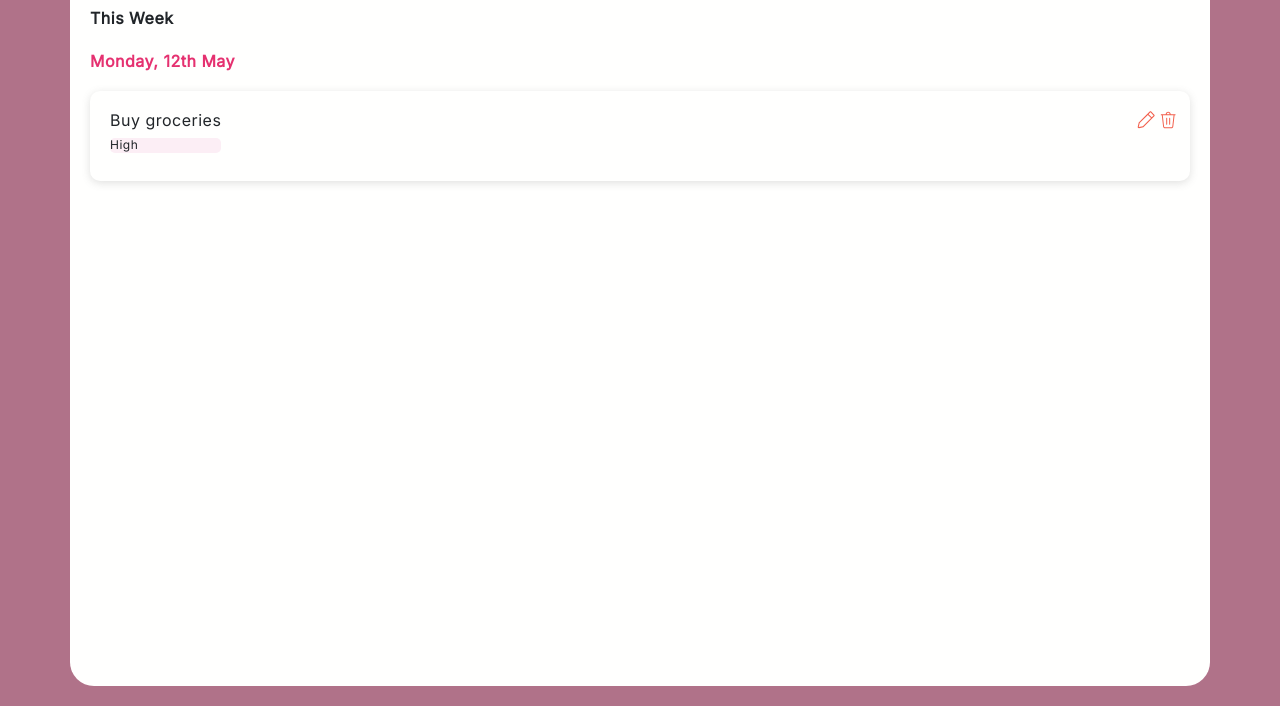
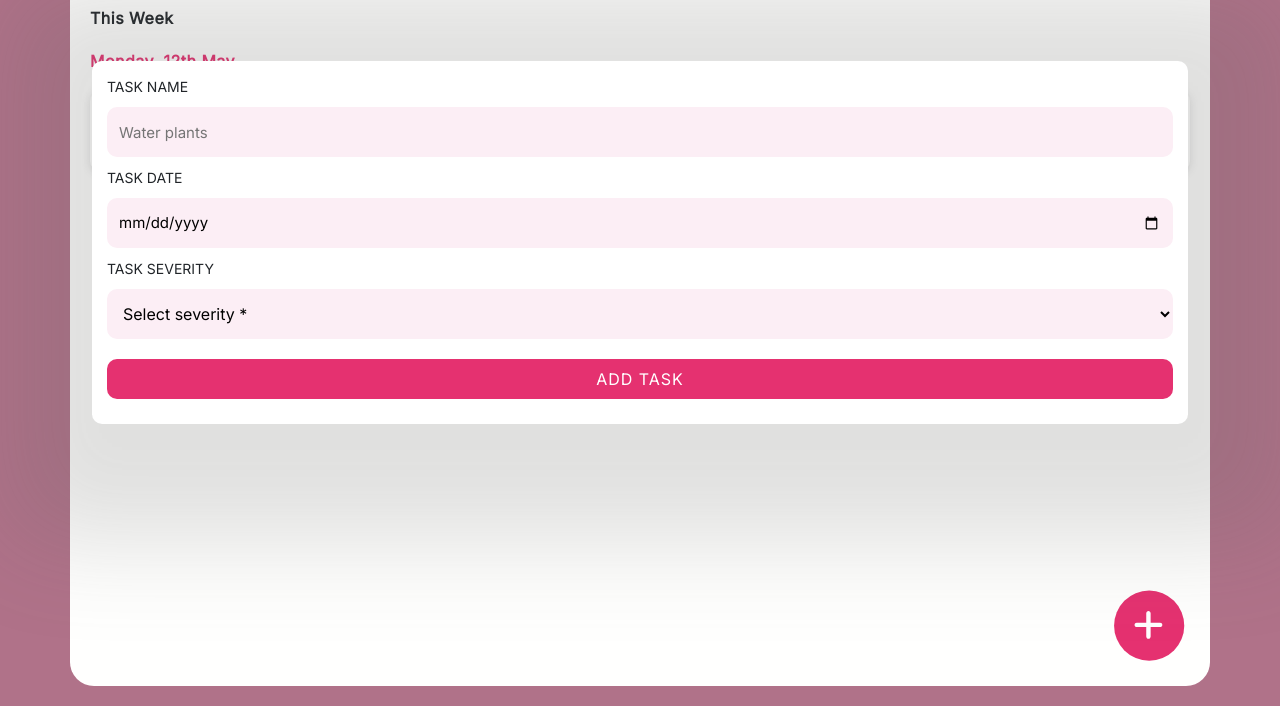
Before and after one commit to shaaaades/todo-list, a website: page mainpage.html in a window 1280 px wide. Shown: the part 94-800 px from the top of the page. Drawn offline with nearby package versions, Linux system fonts and the light colour scheme.

Commit message:
Added styles to add task functionality

```diff
--- a/mainpage.html
+++ b/mainpage.html
@@ -4,7 +4,7 @@
   <meta charset="UTF-8">
   <meta name="viewport" content="width=device-width, initial-scale=1.0">
   <link rel="stylesheet" href="https://fonts.googleapis.com/css2?family=Inter">
-  <link rel="stylesheet" href="/styles/mainpage.css">
+  <link rel="stylesheet" href="/todo-list/styles/mainpage.css">
   <link href="https://cdn.jsdelivr.net/npm/bootstrap@5.2.3/dist/css/bootstrap.min.css" rel="stylesheet" integrity="sha384-rbsA2VBKQhggwzxH7pPCaAqO46MgnOM80zW1RWuH61DGLwZJEdK2Kadq2F9CUG65" crossorigin="anonymous">
   <title>To Do List</title>
 </head>
@@ -21,14 +21,35 @@
           <h3>High</h3>
         </div>
         <div class="task-icons">
-          <img src="/assets/icons/edit-task-icon.svg" alt="Edit Task">
-          <img src="/assets/icons/delete-task-icon.svg" alt="Edit Task">
+          <img src="/todo-list/assets/icons/edit-task-icon.svg" alt="Edit Task">
+          <img src="/todo-list/assets/icons/delete-task-icon.svg" alt="Delete Task">
         </div>
       </div>
+
+      <div class="add-task-container">
+        <img id="add-task" src="/todo-list/assets/icons/add-task-icon.svg" alt="Add Task">
+      </div>
+    </div>
+
+    <!-- Modal for adding tasks -->
+    <div id="add-task-modal" class="add-task-modal">
+      <p>TASK NAME</p>
+      <input type="text" placeholder="Water plants">
+      <p>TASK DATE</p>
+      <!-- Add minimum and maximum dates. Min for now, max for future. -->
+      <input type="date" name="task-date" placeholder="20 Feb 2025">
+      <p>TASK SEVERITY</p>
+      <select name="task-severity" id="task-severity">
+        <option value="" class="task-options-placeholder">Select severity &ast;</option>
+        <option value="high-severity">High</option>
+        <option value="medium-severity">Medium</option>
+        <option value="low-severity">Low</option>
+      </select>
+      <button id="add-task-button" class="add-task-button">ADD TASK</button>
     </div>
   </div>
 
   <script src="https://cdn.jsdelivr.net/npm/bootstrap@5.2.3/dist/js/bootstrap.bundle.min.js" integrity="sha384-kenU1KFdBIe4zVF0s0G1M5b4hcpxyD9F7jL+jjXkk+Q2h455rYXK/7HAuoJl+0I4" crossorigin="anonymous"></script>
-  <script src="/scripts/mainpage.js" type="module"></script>
+  <script src="/todo-list/scripts/mainpage.js" type="module"></script>
 </body>
 </html>
--- a/scripts/index.js
+++ b/scripts/index.js
@@ -1,7 +1,7 @@
 const myButton = () => {
   let button = document.getElementById("intro-button");
   button.addEventListener("click", function(){
-      window.location.href = "mainpage.html"
+      window.location.href = "../todo-list/mainpage.html"
   })
 }
 export default myButton();
--- /dev/null
+++ b/scripts/mainpage.js
@@ -0,0 +1,15 @@
+function addTask() {
+  let task = document.getElementById("add-task");
+  task.addEventListener("click", function() {
+    console.log("Clicked")
+    let addTaskModal = document.getElementById("add-task-modal");
+    if (addTaskModal.style.display === "none") {
+      addTaskModal.style.display = "block";
+    }
+    else {
+      addTaskModal.style.display = "none";
+    }
+  })
+}
+
+export default addTask();
--- a/styles/index.css
+++ b/styles/index.css
@@ -1,3 +1,67 @@
+@font-face {
+  font-family: "Inter";
+  src: url("../assets/fonts/Inter_Thin.woff") format("woff");
+  font-weight: 100;
+  font-style: normal;
+}
+
+@font-face {
+  font-family: "Inter";
+  src: url("../assets/fonts/Inter_ExtraLight.woff") format("woff");
+  font-weight: 200;
+  font-style: normal;
+}
+
+@font-face {
+  font-family: "Inter";
+  src: url("../assets/fonts/Inter_Light.woff") format("woff");
+  font-weight: 300;
+  font-style: normal;
+}
+
+
+@font-face {
+  font-family: "Inter";
+  src: url("../assets/fonts/Inter_Regular.woff") format("woff");
+  font-weight: 400;
+  font-style: normal;
+}
+
+@font-face {
+  font-family: "Inter";
+  src: url("../assets/fonts/Inter_Medium.woff") format("woff");
+  font-weight: 500;
+  font-style: normal;
+}
+
+@font-face {
+  font-family: "Inter";
+  src: url("../assets/fonts/Inter_SemiBold.woff") format("woff");
+  font-weight: 600;
+  font-style: normal;
+}
+
+@font-face {
+  font-family: "Inter";
+  src: url("../assets/fonts/Inter_Bold.woff") format("woff");
+  font-weight: 700;
+  font-style: normal;
+}
+
+@font-face {
+  font-family: "Inter";
+  src: url("../assets/fonts/Inter_ExtraBold.woff") format("woff");
+  font-weight: 800;
+  font-style: normal;
+}
+
+@font-face {
+  font-family: "Inter";
+  src: url("../assets/fonts/Inter_Black.woff") format("woff");
+  font-weight: 900;
+  font-style: normal;
+}
+
 #bootstrap-overrides {
   font-family: "Inter", sans-serif;
   background-color: #B07289;
@@ -5,7 +69,6 @@
   text-align: center;
 }
 
-/* Bootstrap */
 .container-sm {
   background-color: #FFFFFE;
   border-radius: 24px;
@@ -18,28 +81,29 @@
 }
 
 .intro-quote, .intro-quote-author {
-  font-weight: 900;
-  font-size: 20px;
+  font-weight: 700;
+  font-size: 18px;
   margin: 0;
   letter-spacing: 1px;
+  color: #B10642;
 }
 
 .intro-quote-author {
   text-transform: uppercase;
-  margin-top: 20px;
-  font-size: 18px;
+  margin-top: 15px;
+  font-size: 14px;
 }
 
 .intro-text {
   margin: 100px 15px;
-  border: 1px solid #B07289;
   border-radius: 20px;
-  background-color: #F8F2F4;
+  box-shadow: rgba(90, 99, 99, 0.7) 5px 5px 10px 5px;
+  background-color: #faeef2;
 }
 
 .intro-text p {
-  font-weight: 500;
-  font-size: 18px;
+  font-weight: 400;
+  font-size: 16px;
   margin: 10px 20px 10px;
   text-align: justify;
 }
@@ -49,9 +113,13 @@
   font-size: 18px;
   border-radius: 10px;
   padding: 5px 20px;
-  background-color: #F7CFD8;
+  background-color: #E53170;
+  color: #FFF;
+  border: none;
+  height: 50px;
+  letter-spacing: 1px;
 }
 
 .intro-button:hover {
-  background-color: #F4CCE9;
+  background-color: #AC1754;
 }
--- a/styles/mainpage.css
+++ b/styles/mainpage.css
@@ -4,17 +4,12 @@
   margin: 20px;
   letter-spacing: 0.5px;
 }
-
-/* Bootstrap */
 .container-sm {
   background-color: #FFFFFE;
   border-radius: 24px;
   width: 95vw;
   height: 95vh;
-  /* display: flex;
-  justify-content: center;
-  align-items: center;
-  flex-direction: column;    */
+  position: relative;
 }
 
 .mainpage-container {
@@ -41,7 +36,7 @@
 }
 
 .task-container {
-  padding: 20px;
+  padding: 15px 15px 5px;
   box-shadow: rgba(99, 99, 99, 0.2) 0px 2px 8px 0px;
   border-radius: 10px;
   display: flex;
@@ -50,20 +45,89 @@
 }
 
 .task-list h1{
-  font-size: 16px;
+  font-size: 14px;
 }
 
 .task-list h3 {
   border-radius: 5px;
-  font-size: 12px;
+  font-size: 11px;
+  font-weight: 700;
   background-color: #FCEEF5;
+  color: #571032;
+  padding: 7px;
+  text-align: center;
+  width: fit-content;
+  height: fit-content;
 }
 
 .task-icons {
-  width: 18px;
-  height: 18px;
   display: flex;
   flex-direction: row;
-  margin-right: 15px;
-  gap: 5px;
+  gap: 10px;
 }
+
+.task-icons img {
+  width: 20px;
+  height: 20px;
+}
+
+.add-task-container img {
+  position: absolute;
+  bottom: 0;
+  right: 0;
+  margin: 25px;
+}
+
+/* For add tasks modal */
+.add-task-modal {
+  box-shadow: rgba(99, 99, 99, 0.2) 10px 20px 100px 100px;
+  padding: 15px;
+  margin: 10px;
+  z-index: 1000001;
+  position: relative;
+  display: flex;
+  flex-direction: column;
+  background-color: #FFFFFF;
+  bottom: 150px;
+  border-radius: 10px;
+  letter-spacing: 0px;
+}
+
+.add-task-modal p {
+  font-size: 14px;
+  margin: 0;
+  font-weight: 500;
+  margin-bottom: 10px;
+}
+
+.add-task-modal input, option, select {
+  margin-bottom: 10px;
+  border-radius: 10px;
+  height: 50px;
+  border: none;
+  background-color: #FCEEF5;
+  padding: 12px;
+  font-size: 15px;
+  font-weight: 300;
+  font-family: "Inter", sans-serif;
+}
+
+.add-task-modal select {
+  height: 50px;
+}
+
+.add-task-button {
+  margin-top: 20px;
+  margin-bottom: 10px;
+  border-radius: 10px;
+  height: 40px;
+  background-color: #E53170;
+  color: #FFFFFF;
+  border: none;
+  font-weight: 500;
+  letter-spacing: 1px;
+}
+
+.add-task-button:hover {
+  background-color: #AC1754
+}
```
Also changed, not shown: index.html (+3 -3 lines), assets/fonts/Inter_Black.woff (added), assets/fonts/Inter_Bold.woff (added), assets/fonts/Inter_ExtraBold.woff (added), assets/fonts/Inter_ExtraLight.woff (added), assets/fonts/Inter_Light.woff (added), assets/fonts/Inter_Medium.woff (added), assets/fonts/Inter_Regular.woff (added), assets/fonts/Inter_SemiBold.woff (added), assets/fonts/Inter_Thin.woff (added), assets/icons/add-task-icon.svg (added).
